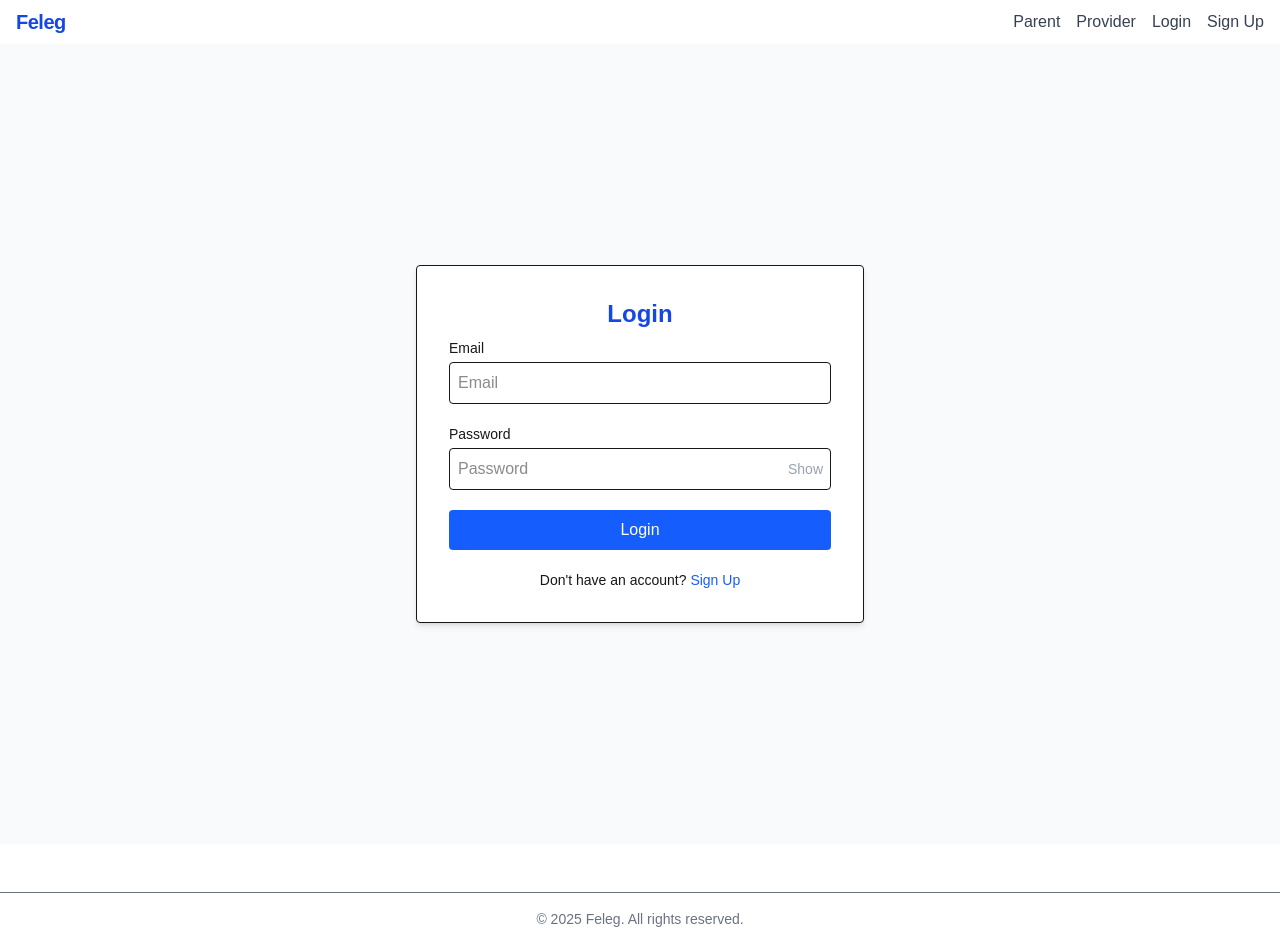
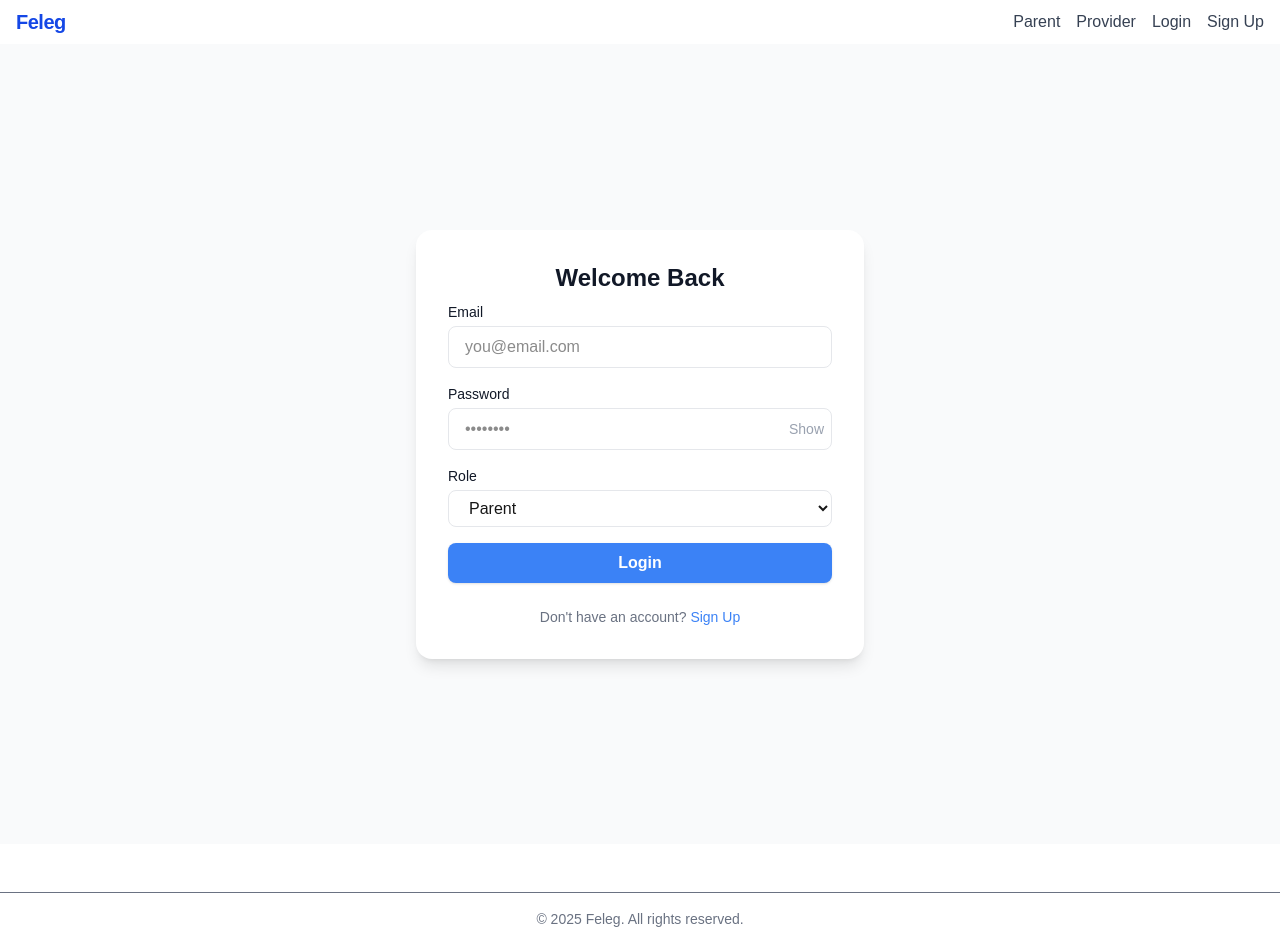
Before and after one commit to Kebid/feleg_web, a Next.js app: page /login in a window 1280 px wide. Built offline with nearby package versions, Linux system fonts and the light colour scheme; no server answers.

Commit message:
UI/UX polish

```diff
--- a/app/login/page.tsx
+++ b/app/login/page.tsx
@@ -2,6 +2,7 @@
 import { useState } from "react";
 import { supabase } from "../../utils/supabaseClient";
 import { useRouter } from "next/navigation";
+import Link from "next/link";
 
 export default function LoginPage() {
   const [form, setForm] = useState({
@@ -11,6 +12,7 @@ export default function LoginPage() {
   const [loading, setLoading] = useState(false);
   const [error, setError] = useState("");
   const [showPassword, setShowPassword] = useState(false);
+  const [role, setRole] = useState("parent");
   const router = useRouter();
 
   const handleChange = (e: React.ChangeEvent<HTMLInputElement>) => {
@@ -54,43 +56,38 @@ export default function LoginPage() {
   };
 
   return (
-    <div className="flex flex-col items-center justify-center min-h-screen bg-gray-50">
-      <form
-        onSubmit={handleSubmit}
-        className="bg-white p-8 rounded shadow-md w-full max-w-md space-y-5 border"
-        aria-label="Login form"
-      >
-        <h2 className="text-2xl font-bold mb-2 text-center text-blue-700">Login</h2>
+    <div className="min-h-screen flex items-center justify-center bg-[#F9FAFB] px-4">
+      <div className="w-full max-w-md bg-white rounded-2xl shadow-lg p-8 space-y-6">
+        <h2 className="text-2xl font-bold text-center text-[#111827] mb-2">Welcome Back</h2>
         {error && (
           <div className="bg-red-100 text-red-700 p-2 rounded text-center text-sm mb-2 border border-red-200">
             {error}
           </div>
         )}
+        <form onSubmit={handleSubmit} className="space-y-4">
           <div>
-          <label htmlFor="email" className="block text-sm font-medium mb-1">Email</label>
+            <label className="block text-sm font-medium text-[#111827] mb-1">Email</label>
             <input
-            id="email"
               type="email"
               name="email"
-            placeholder="Email"
+              placeholder="you@email.com"
               value={form.email}
               onChange={handleChange}
-            className="w-full p-2 border rounded focus:outline-none focus:ring-2 focus:ring-blue-200"
+              className="w-full px-4 py-2 border border-gray-200 rounded-lg focus:outline-none focus:ring-2 focus:ring-[#3B82F6]"
               required
               autoComplete="email"
             />
           </div>
           <div>
-          <label htmlFor="password" className="block text-sm font-medium mb-1">Password</label>
+            <label className="block text-sm font-medium text-[#111827] mb-1">Password</label>
             <div className="relative">
               <input
-              id="password"
                 type={showPassword ? "text" : "password"}
                 name="password"
-              placeholder="Password"
+                placeholder="••••••••"
                 value={form.password}
                 onChange={handleChange}
-              className="w-full p-2 border rounded focus:outline-none focus:ring-2 focus:ring-blue-200 pr-10"
+                className="w-full px-4 py-2 border border-gray-200 rounded-lg focus:outline-none focus:ring-2 focus:ring-[#3B82F6] pr-10"
                 required
                 autoComplete="current-password"
               />
@@ -105,9 +102,20 @@ export default function LoginPage() {
               </button>
             </div>
           </div>
+          <div>
+            <label className="block text-sm font-medium text-[#111827] mb-1">Role</label>
+            <select
+              value={role}
+              onChange={(e) => setRole(e.target.value)}
+              className="w-full px-4 py-2 border border-gray-200 rounded-lg focus:outline-none focus:ring-2 focus:ring-[#3B82F6]"
+            >
+              <option value="parent">Parent</option>
+              <option value="provider">Provider</option>
+            </select>
+          </div>
           <button
             type="submit"
-          className="w-full bg-blue-600 text-white p-2 rounded hover:bg-blue-700 flex items-center justify-center gap-2 disabled:opacity-60"
+            className="w-full bg-[#3B82F6] text-white py-2 rounded-lg font-semibold shadow hover:bg-blue-700 transition"
             disabled={loading}
           >
             {loading && (
@@ -118,10 +126,12 @@ export default function LoginPage() {
             )}
             {loading ? "Logging in..." : "Login"}
           </button>
-        <div className="text-center text-sm mt-2">
-          Don&apos;t have an account? <a href="/signup" className="text-blue-600 hover:underline">Sign Up</a>
+        </form>
+        <div className="text-center text-sm text-gray-500">
+          Don&apos;t have an account?{' '}
+          <Link href="/signup" className="text-[#3B82F6] hover:underline font-medium">Sign Up</Link>
         </div>
-      </form>
+      </div>
     </div>
   );
 }
--- a/app/signup/page.tsx
+++ b/app/signup/page.tsx
@@ -2,6 +2,7 @@
 import { useState } from "react";
 import { supabase } from "../../utils/supabaseClient";
 import { useRouter } from "next/navigation";
+import Link from "next/link";
 
 export default function SignupPage() {
   const [form, setForm] = useState({
@@ -55,13 +56,9 @@ export default function SignupPage() {
   };
 
   return (
-    <div className="flex flex-col items-center justify-center min-h-screen bg-gray-50">
-      <form
-        onSubmit={handleSubmit}
-        className="bg-white p-8 rounded shadow-md w-full max-w-md space-y-5 border"
-        aria-label="Signup form"
-      >
-        <h2 className="text-2xl font-bold mb-2 text-center text-blue-700">Sign Up</h2>
+    <div className="min-h-screen flex items-center justify-center bg-[#F9FAFB] px-4">
+      <div className="w-full max-w-md bg-white rounded-2xl shadow-lg p-8 space-y-6">
+        <h2 className="text-2xl font-bold text-center text-[#111827] mb-2">Create Your Account</h2>
         {error && (
           <div className="bg-red-100 text-red-700 p-2 rounded text-center text-sm mb-2 border border-red-200">
             {error}
@@ -72,47 +69,45 @@ export default function SignupPage() {
             {success}
           </div>
         )}
+        <form
+          onSubmit={handleSubmit}
+          className="space-y-4"
+        >
           <div>
-          <label htmlFor="name" className="block text-sm font-medium mb-1">Name</label>
+            <label className="block text-sm font-medium text-[#111827] mb-1">Name</label>
             <input
-            id="name"
               type="text"
               name="name"
-            placeholder="Name"
+              placeholder="Your Name"
               value={form.name}
               onChange={handleChange}
-            className="w-full p-2 border rounded focus:outline-none focus:ring-2 focus:ring-blue-200"
+              className="w-full px-4 py-2 border border-gray-200 rounded-lg focus:outline-none focus:ring-2 focus:ring-[#3B82F6]"
               required
-            autoComplete="name"
             />
           </div>
           <div>
-          <label htmlFor="email" className="block text-sm font-medium mb-1">Email</label>
+            <label className="block text-sm font-medium text-[#111827] mb-1">Email</label>
             <input
-            id="email"
               type="email"
               name="email"
-            placeholder="Email"
+              placeholder="you@email.com"
               value={form.email}
               onChange={handleChange}
-            className="w-full p-2 border rounded focus:outline-none focus:ring-2 focus:ring-blue-200"
+              className="w-full px-4 py-2 border border-gray-200 rounded-lg focus:outline-none focus:ring-2 focus:ring-[#3B82F6]"
               required
-            autoComplete="email"
             />
           </div>
           <div>
-          <label htmlFor="password" className="block text-sm font-medium mb-1">Password</label>
+            <label className="block text-sm font-medium text-[#111827] mb-1">Password</label>
             <div className="relative">
               <input
-              id="password"
                 type={showPassword ? "text" : "password"}
                 name="password"
-              placeholder="Password"
+                placeholder="••••••••"
                 value={form.password}
                 onChange={handleChange}
-              className="w-full p-2 border rounded focus:outline-none focus:ring-2 focus:ring-blue-200 pr-10"
+                className="w-full px-4 py-2 border border-gray-200 rounded-lg focus:outline-none focus:ring-2 focus:ring-[#3B82F6]"
                 required
-              autoComplete="new-password"
               />
               <button
                 type="button"
@@ -126,13 +121,11 @@ export default function SignupPage() {
             </div>
           </div>
           <div>
-          <label htmlFor="role" className="block text-sm font-medium mb-1">User Type</label>
+            <label className="block text-sm font-medium text-[#111827] mb-1">Role</label>
             <select
-            id="role"
-            name="role"
               value={form.role}
               onChange={handleChange}
-            className="w-full p-2 border rounded focus:outline-none focus:ring-2 focus:ring-blue-200"
+              className="w-full px-4 py-2 border border-gray-200 rounded-lg focus:outline-none focus:ring-2 focus:ring-[#3B82F6]"
             >
               <option value="parent">Parent</option>
               <option value="provider">Provider</option>
@@ -140,7 +133,7 @@ export default function SignupPage() {
           </div>
           <button
             type="submit"
-          className="w-full bg-blue-600 text-white p-2 rounded hover:bg-blue-700 flex items-center justify-center gap-2 disabled:opacity-60"
+            className="w-full bg-[#3B82F6] text-white py-2 rounded-lg font-semibold shadow hover:bg-blue-700 transition"
             disabled={loading}
           >
             {loading && (
@@ -151,10 +144,12 @@ export default function SignupPage() {
             )}
             {loading ? "Signing up..." : "Sign Up"}
           </button>
-        <div className="text-center text-sm mt-2">
-          Already have an account? <a href="/login" className="text-blue-600 hover:underline">Login</a>
+        </form>
+        <div className="text-center text-sm text-gray-500">
+          Already have an account?{' '}
+          <Link href="/login" className="text-[#3B82F6] hover:underline font-medium">Login</Link>
         </div>
-      </form>
+      </div>
     </div>
   );
 }
```
Also changed, not shown: app/page.tsx (+99 -1 lines). Lines whose indentation alone changed are shown as unchanged.
